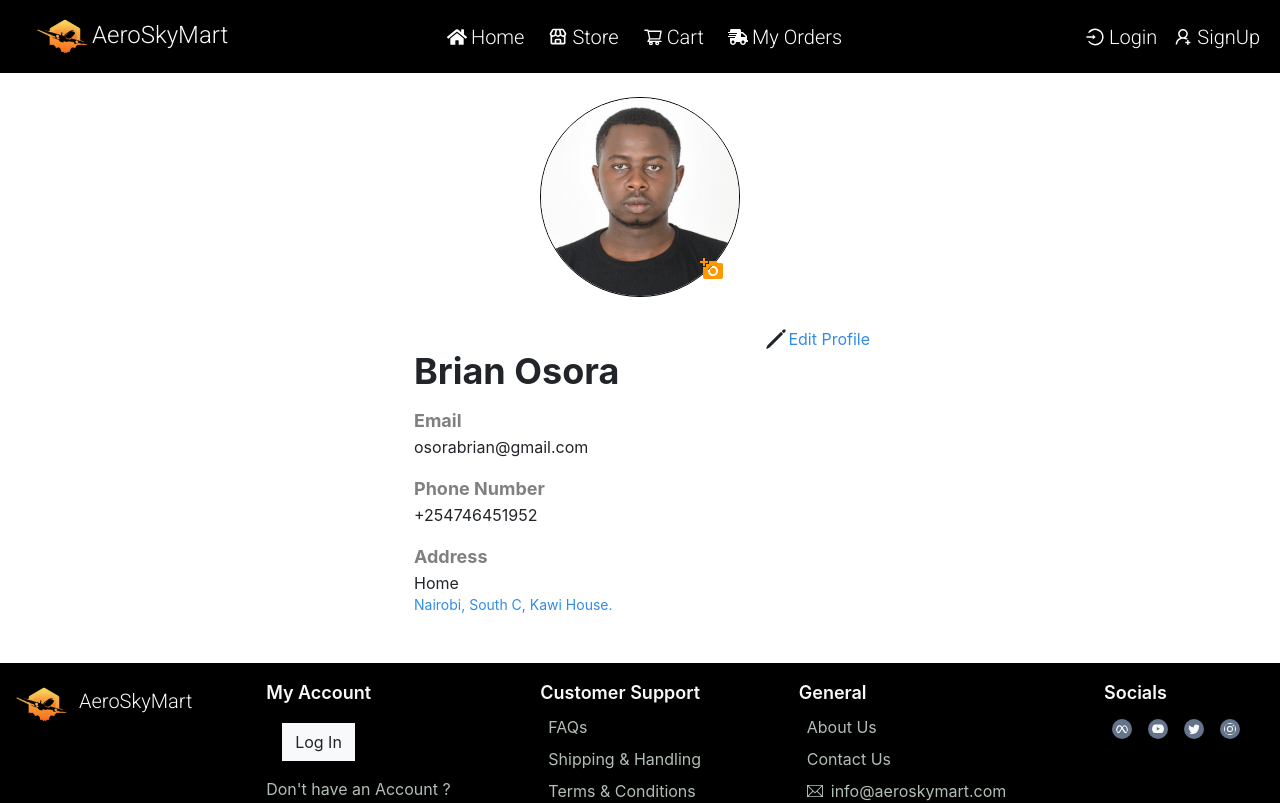
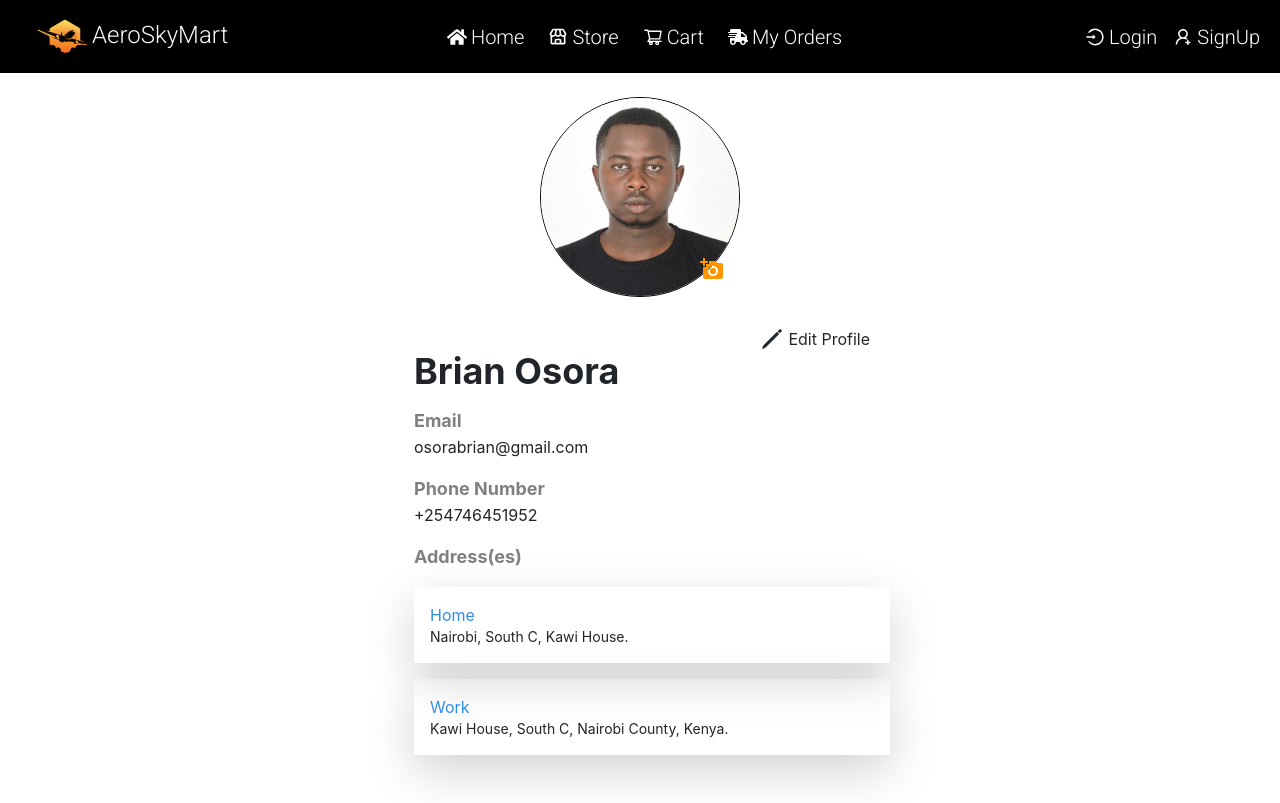
Before and after one commit to Osorabrian/AeroSkyMart, a React (Create React App) app: page /my_profile in a window 1280 px wide. Shown: the top 803 px of the page. Built offline with nearby package versions, Linux system fonts and the light colour scheme.

Commit message:
add delete icon on address cards

```diff
--- a/src/Components/MyProfile/EditProfile.js
+++ b/src/Components/MyProfile/EditProfile.js
@@ -2,6 +2,7 @@ import React,{useState} from 'react'
 import { GoPlus } from "react-icons/go";
 import { LiaTimesSolid } from "react-icons/lia";
 import {useNavigate} from 'react-router-dom'
+import { PiTrashThin } from "react-icons/pi";
 
 export default function EditProfile(){
 
@@ -44,12 +45,13 @@ export default function EditProfile(){
                 </div>
 
                     <div className='flex'>
-                        <p>Address</p>
+                        <p>Address(es)</p>
                         {!addAddress ? (
                             <span className='flex ms-auto cursor-pointer' onClick={() => setAddAddress(true)}>
                                     <GoPlus className='my-auto text-2xl'/>
                                     <p className='me-4'>Add Address</p>
-                        </span> ):(
+                            </span>
+                        ):(
                             <span className='flex ms-auto cursor-pointer' onClick={() => setAddAddress(false)}>
                                     <LiaTimesSolid className='my-auto text-2xl text-[red]'/>
                                     <p className='me-4'>Cancel</p>
@@ -75,7 +77,7 @@ export default function EditProfile(){
 
                             <div className='mx-4 my-2'>
                                 <input type='radio' className='me-2' id='automatic-address' name='address' value='automatic' onClick={(e) => setEnterAdress(e.target.value)}/>
-                                <label for='automatic-address'>Set Current Adress</label>
+                                <label htmlFor='automatic-address'>Set Current Adress</label>
                                     {enterAddress === 'automatic' && (
                                         <>
                                             <input type='text' placeholder='Name of Address' className='form-control my-2'/>
@@ -91,14 +93,20 @@ export default function EditProfile(){
                         </form>
                     ):(
                         <>
-                            <div className='p-3 shadow-lg my-3'>
+                            <div className='flex p-3 shadow-lg my-3'>
+                                <div>
                                     <p className='text-[#318CE7]'>Home</p>
                                     <p className='text-sm'>Canaan Lane, Muigai Estate, Kitengela, Kajiado County, Kenya.</p>
                                 </div>
+                                <PiTrashThin className='my-auto ms-auto text-lg text-[red] cursor-pointer'/>
+                            </div>
 
-                            <div className='p-3 shadow-lg my-3'>
+                            <div className='flex p-3 shadow-lg my-3'>
+                                <div>
                                     <p className='text-[#318CE7]'>Work</p>
                                     <p className='text-sm'>Kawi House, South C, Nairobi County, Kenya.</p>
+                                </div>
+                                <PiTrashThin className='my-auto ms-auto text-lg text-[red] cursor-pointer'/>
                             </div>
 
                             <div className='justify-between flex mx-2 my-5'>
--- a/src/Components/MyProfile/Profile.js
+++ b/src/Components/MyProfile/Profile.js
@@ -31,8 +31,8 @@ export default function Profile(){
             <div id='profile-details'>
 
                 <div className='justify-end flex cursor-pointer me-3' onClick={() => navigate('/edit_profile')} >
-                    <IoPencilOutline className='text-2xl my-auto '/>
-                    <p className='me-1 text-[#318CE7]'>Edit Profile</p>
+                    <IoPencilOutline className='text-2xl my-auto me-1'/>
+                    <p className='me-1'>Edit Profile</p>
                 </div>
 
                 <div className='text-left ms-4 mb-5'>
@@ -50,9 +50,18 @@ export default function Profile(){
                     </div>
 
                     <div className='my-3'>
-                        <p className='text-[grey] font-bold text-lg'>Address </p>
-                        <p className='text-md flex flex-wrap'>Home</p>
-                        <p className='text-sm text-[#318CE7] flex flex-wrap'>Nairobi, South C, Kawi House.</p>
+                        <p className='text-[grey] font-bold text-lg'>Address(es)</p>
+
+                        <div className='shadow-lg p-3 my-3'>
+                            <p className='text-md text-[#318CE7] flex flex-wrap'>Home</p>
+                            <p className='text-sm flex flex-wrap'>Nairobi, South C, Kawi House.</p>
+                        </div>
+
+                        <div className='p-3 shadow-lg my-3'>
+                            <p className='text-[#318CE7]'>Work</p>
+                            <p className='text-sm'>Kawi House, South C, Nairobi County, Kenya.</p>
+                        </div>
+
                     </div>
 
                 </div>
```
Lines whose indentation alone changed are shown as unchanged.
